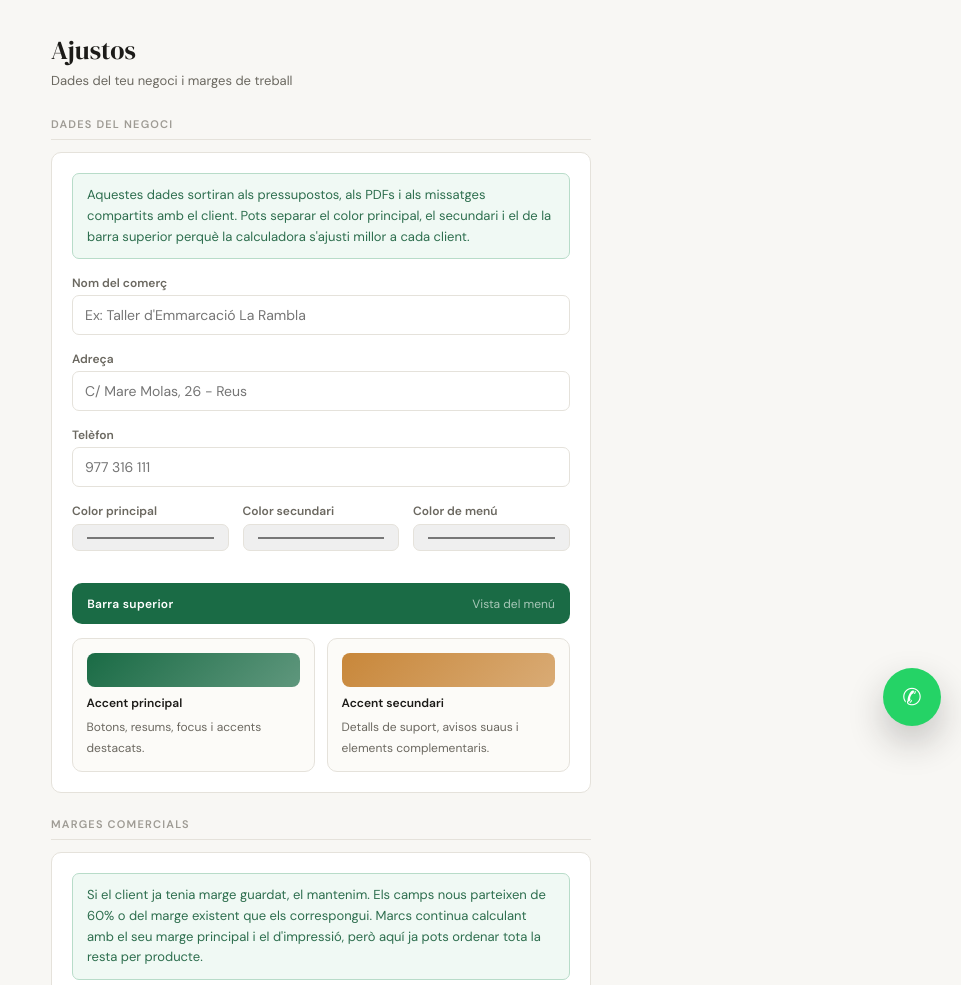
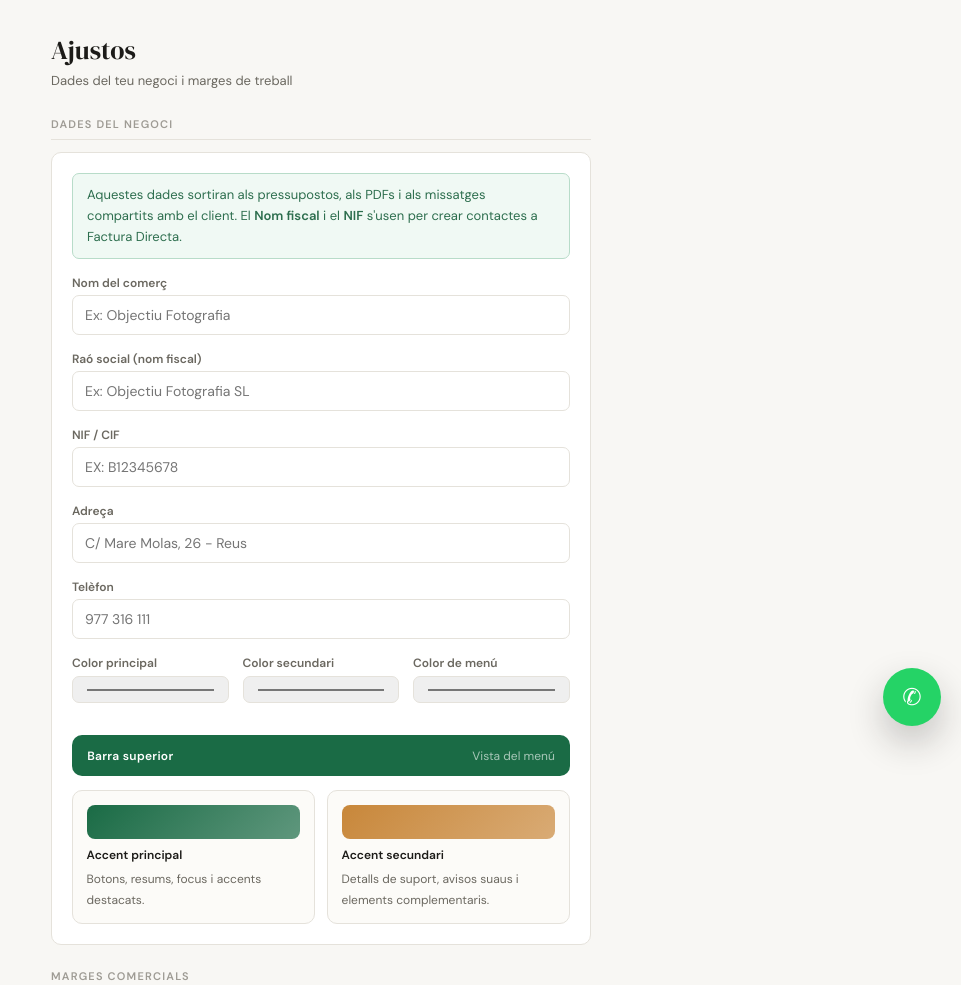
Before and after one commit to erikenobipicks/Calculadora-Marcs, a Flask app: page /ajustos in a window 1280 px wide. Shown: the part 54-1039 px from the top of the page, without its empty margins (319-1280 px from the left). Run offline with Flask 3, Linux system fonts and the light colour scheme; the visitor is signed in with stand-in values (Sample User, id 1); data that the repository does not hold is empty; some libraries are stand-ins or nearby versions.

Commit message:
Add nom_fiscal and fiscal_id fields to user profile and FD integration
- New DB column: nom_fiscal (legal/fiscal name for invoicing)
- Ajustos page: add 'Raó social' and 'NIF/CIF' input fields
- desar_marge endpoint: save nom_fiscal and fiscal_id
- FD contact: use nom_fiscal > nom_empresa > nom as contact name
- FD contact: search by fiscal_id (NIF) for reliable matching

Co-Authored-By: Claude Sonnet 4.6 <noreply@anthropic.com>

```diff
--- a/app.py
+++ b/app.py
@@ -1377,6 +1377,8 @@ def desar_marge():
     m = float(d.get('marge', 60))
     mi = float(d.get('marge_impressio', 100))
     ne = d.get('nom_empresa', '')
+    nf = d.get('nom_fiscal', '')
+    fi = d.get('fiscal_id', '')
     ea = d.get('empresa_adreca', '')
     et = d.get('empresa_tel', '')
     brand_color = _normalize_hex_color(d.get('brand_color', DEFAULT_BRAND_COLOR))
@@ -1394,11 +1396,13 @@ def desar_marge():
         print_margin=mi,
     )
     execute(
-        'UPDATE usuaris SET marge=?, marge_impressio=?, nom_empresa=?, empresa_adreca=?, empresa_tel=?, margins_json=?, brand_color=?, brand_color_secondary=?, brand_color_menu=? WHERE id=?',
+        'UPDATE usuaris SET marge=?, marge_impressio=?, nom_empresa=?, nom_fiscal=?, fiscal_id=?, empresa_adreca=?, empresa_tel=?, margins_json=?, brand_color=?, brand_color_secondary=?, brand_color_menu=? WHERE id=?',
         [
             margins['frames'],
             margins['prints'],
             ne,
+            nf,
+            fi,
             ea,
             et,
             json.dumps(margins, ensure_ascii=True),
@@ -1940,11 +1944,12 @@ def api_crear_albara():
     user = query('SELECT nom, nom_empresa, fiscal_id, is_admin FROM usuaris WHERE id=?',
                  [session['user_id']], one=True)
     is_admin = bool(_row_get(user, 'is_admin', 0))
-    # El contacte FD és sempre l'empresa que encomana la feina a Reus Revela:
-    # - admin o professional → el seu nom_empresa / nom del perfil
-    # - client_nom és el client INTERN (referència a la descripció, no al contacte FD)
-    nif   = _row_get(user, 'fiscal_id', '').strip()
-    nom_fd = _row_get(user, 'nom_empresa', '').strip() or _row_get(user, 'nom', '').strip()
+    # El contacte FD és sempre l'empresa que encomana la feina a Reus Revela.
+    # Prioritat: nom_fiscal (raó social) > nom_empresa (comercial) > nom
+    nif    = _row_get(user, 'fiscal_id', '').strip()
+    nom_fd = (_row_get(user, 'nom_fiscal', '').strip()
+              or _row_get(user, 'nom_empresa', '').strip()
+              or _row_get(user, 'nom', '').strip())
 
     if not nom_fd:
         return jsonify({'ok': False, 'error': 'El teu perfil no té nom d\'empresa configurat. Afegeix-lo a Ajustos.'}), 400
@@ -2769,7 +2774,7 @@ def crear_pdf(c):
 @login_required
 def ajustos():
     u = query(
-        'SELECT marge, marge_impressio, nom_empresa, empresa_adreca, empresa_tel, margins_json, brand_color, brand_color_secondary, brand_color_menu FROM usuaris WHERE id=?',
+        'SELECT marge, marge_impressio, nom_empresa, nom_fiscal, fiscal_id, empresa_adreca, empresa_tel, margins_json, brand_color, brand_color_secondary, brand_color_menu FROM usuaris WHERE id=?',
         [session['user_id']],
         one=True,
     )
@@ -2804,14 +2809,18 @@ def ajustos():
     cfg = {r['clau']: r['valor'] for r in (cfg_rows or [])}
     if not nom_emp:
         nom_emp = cfg.get('empresa_nom', '')
-    user_adreca = _row_get(u, 'empresa_adreca', '') or ''
-    user_tel    = _row_get(u, 'empresa_tel', '') or ''
+    user_adreca  = _row_get(u, 'empresa_adreca', '') or ''
+    user_tel     = _row_get(u, 'empresa_tel', '') or ''
+    nom_fiscal   = _row_get(u, 'nom_fiscal', '') or ''
+    fiscal_id    = _row_get(u, 'fiscal_id', '') or ''
     return render_template('ajustos.html', marge_actual=marge_actual, marge_imp=marge_imp,
                            margin_entries=[
                                dict(entry, description='S\'aplica a la fotografia impresa. Foam, laminat + foam i ProEco treballen amb el marge general.') if entry['key'] == 'prints' else entry
                                for entry in margin_entries if entry['key'] not in ('foam', 'laminate_foam')
                            ],
                            nom_empresa=nom_emp,
+                           nom_fiscal=nom_fiscal,
+                           fiscal_id=fiscal_id,
                            brand_color=brand_color,
                            brand_color_secondary=brand_color_secondary,
                            brand_color_menu=brand_color_menu,
@@ -3531,6 +3540,7 @@ def init_db():
                 "ALTER TABLE usuaris ADD COLUMN web_url TEXT DEFAULT ''",
                 "ALTER TABLE usuaris ADD COLUMN instagram TEXT DEFAULT ''",
                 "ALTER TABLE usuaris ADD COLUMN fiscal_id TEXT DEFAULT ''",
+                "ALTER TABLE usuaris ADD COLUMN nom_fiscal TEXT DEFAULT ''",
                 "ALTER TABLE usuaris ADD COLUMN notes_validacio TEXT DEFAULT ''",
                 "ALTER TABLE comandes ADD COLUMN num_pressupost TEXT",
                 "ALTER TABLE comandes ADD COLUMN revers_peu INTEGER DEFAULT 0",
--- a/templates/ajustos.html
+++ b/templates/ajustos.html
@@ -80,8 +80,10 @@ nav{background:var(--nav);height:54px;display:flex;align-items:center;justify-co
   <div class="section">
     <div class="section-title">Dades del negoci</div>
     <div class="card">
-      <div class="hint-box">Aquestes dades sortiran als pressupostos, als PDFs i als missatges compartits amb el client. Pots separar el color principal, el secundari i el de la barra superior perquè la calculadora s'ajusti millor a cada client.</div>
-      <div class="f"><label>Nom del comerç</label><input type="text" id="nom-empresa" value="{{ nom_empresa }}" placeholder="Ex: Taller d'Emmarcació La Rambla"></div>
+      <div class="hint-box">Aquestes dades sortiran als pressupostos, als PDFs i als missatges compartits amb el client. El <strong>Nom fiscal</strong> i el <strong>NIF</strong> s'usen per crear contactes a Factura Directa.</div>
+      <div class="f"><label>Nom del comerç</label><input type="text" id="nom-empresa" value="{{ nom_empresa }}" placeholder="Ex: Objectiu Fotografia"></div>
+      <div class="f"><label>Raó social (nom fiscal)</label><input type="text" id="nom-fiscal" value="{{ nom_fiscal }}" placeholder="Ex: Objectiu Fotografia SL"></div>
+      <div class="f"><label>NIF / CIF</label><input type="text" id="fiscal-id" value="{{ fiscal_id }}" placeholder="Ex: B12345678" style="text-transform:uppercase"></div>
       <div class="f"><label>Adreça</label><input type="text" id="empresa-adreca" value="{{ empresa_adreca }}" placeholder="C/ Mare Molas, 26 - Reus"></div>
       <div class="f"><label>Telèfon</label><input type="text" id="empresa-tel" value="{{ empresa_tel }}" placeholder="977 316 111"></div>
       <div class="color-grid">
@@ -171,6 +173,8 @@ function desarTot(){
   var m=typeof margins.frames==='number' ? margins.frames : 60;
   var mi=typeof margins.prints==='number' ? margins.prints : m;
   var ne=document.getElementById('nom-empresa').value||'';
+  var nf=document.getElementById('nom-fiscal').value||'';
+  var fi=(document.getElementById('fiscal-id').value||'').toUpperCase();
   var ea=document.getElementById('empresa-adreca').value||'';
   var et=document.getElementById('empresa-tel').value||'';
   var bc=document.getElementById('brand-color').value||'#1A6B45';
@@ -178,14 +182,14 @@ function desarTot(){
   var bcm=document.getElementById('brand-color-menu').value||bc;
   {% if session.get('is_admin') %}
   Promise.all([
-    fetch('/api/desar-marge',{method:'POST',headers:{'Content-Type':'application/json'},body:JSON.stringify({marge:m,marge_impressio:mi,margins:margins,nom_empresa:ne,brand_color:bc,brand_color_secondary:bcs,brand_color_menu:bcm})}).then(function(r){return r.json();}),
+    fetch('/api/desar-marge',{method:'POST',headers:{'Content-Type':'application/json'},body:JSON.stringify({marge:m,marge_impressio:mi,margins:margins,nom_empresa:ne,nom_fiscal:nf,fiscal_id:fi,brand_color:bc,brand_color_secondary:bcs,brand_color_menu:bcm})}).then(function(r){return r.json();}),
     fetch('/api/empresa',{method:'POST',headers:{'Content-Type':'application/json'},body:JSON.stringify({nom:ne,adreca:ea,tel:et})}).then(function(r){return r.json();})
   ]).then(function(res){
     if(res[0].ok&&res[1].ok) showAlert('Canvis desats correctament.','ok');
     else showAlert('Error en desar.','err');
   });
   {% else %}
-  fetch('/api/desar-marge',{method:'POST',headers:{'Content-Type':'application/json'},body:JSON.stringify({marge:m,marge_impressio:mi,margins:margins,nom_empresa:ne,empresa_adreca:ea,empresa_tel:et,brand_color:bc,brand_color_secondary:bcs,brand_color_menu:bcm})})
+  fetch('/api/desar-marge',{method:'POST',headers:{'Content-Type':'application/json'},body:JSON.stringify({marge:m,marge_impressio:mi,margins:margins,nom_empresa:ne,nom_fiscal:nf,fiscal_id:fi,empresa_adreca:ea,empresa_tel:et,brand_color:bc,brand_color_secondary:bcs,brand_color_menu:bcm})})
     .then(function(r){return r.json();})
     .then(function(res){
       if(res.ok) showAlert('Canvis desats correctament.','ok');
```
